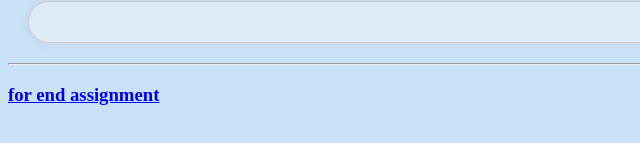
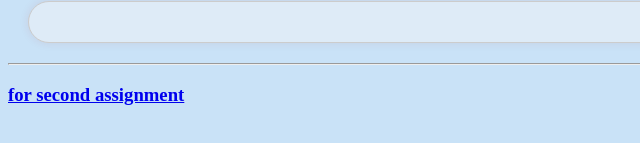
Before and after one commit to Vinitranjansah/Assig3webdev, a plain HTML site: page index.html in a window 1280 px wide. Shown: the part 155-298 px from the top of the page, 0-640 px from the left. Drawn offline with Linux system fonts and the light colour scheme.

Commit message:
Update index.html

```diff
--- a/index.html
+++ b/index.html
@@ -37,6 +37,6 @@
 
   <script src="javas.js"></script>
  <hr>
- <h3> <a href="index2.html">for end assignment</a></h3>
+ <h3> <a href="index2.html">for second assignment</a></h3>
 </body>
 </html>
```
